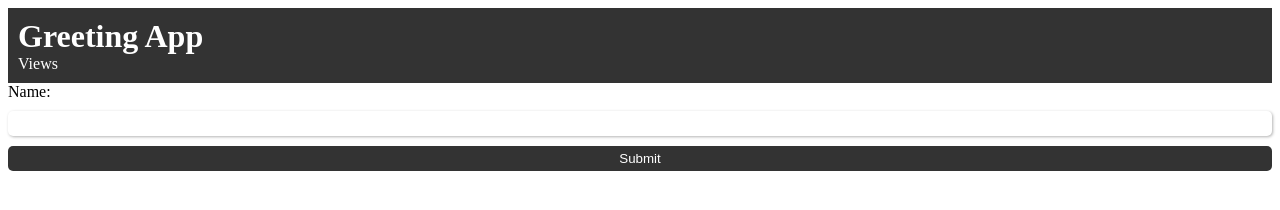
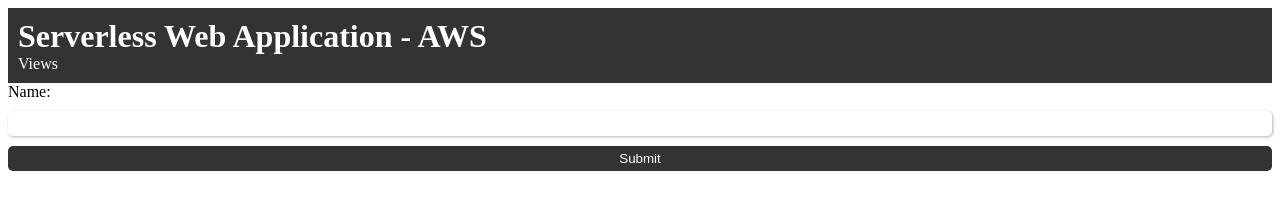
Before and after one commit to madhur-banger/Serverless-Web-Application-on-AWS, a plain HTML site: page index.html in a window 1280 px wide. Drawn offline with Linux system fonts and the light colour scheme; no server answers.

Commit message:
Modified Index

```diff
--- a/index.html
+++ b/index.html
@@ -6,7 +6,7 @@
 </head>
 <body>
 	<header>
-		<h1>Greeting App</h1>
+		<h1>Serverless Web Application - AWS</h1>
         <div class="counter-number">Views</div>
 	</header>
 	<main>
```
